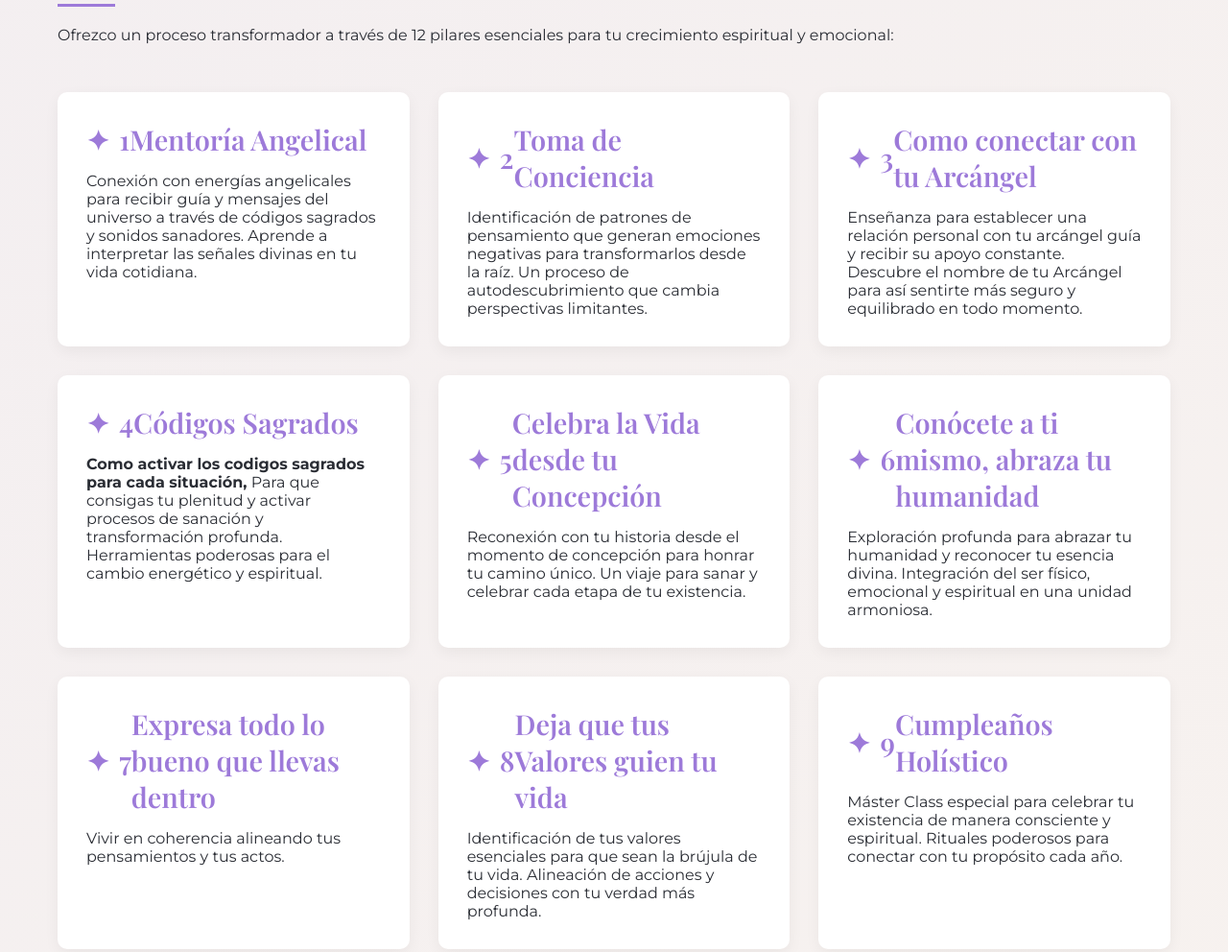
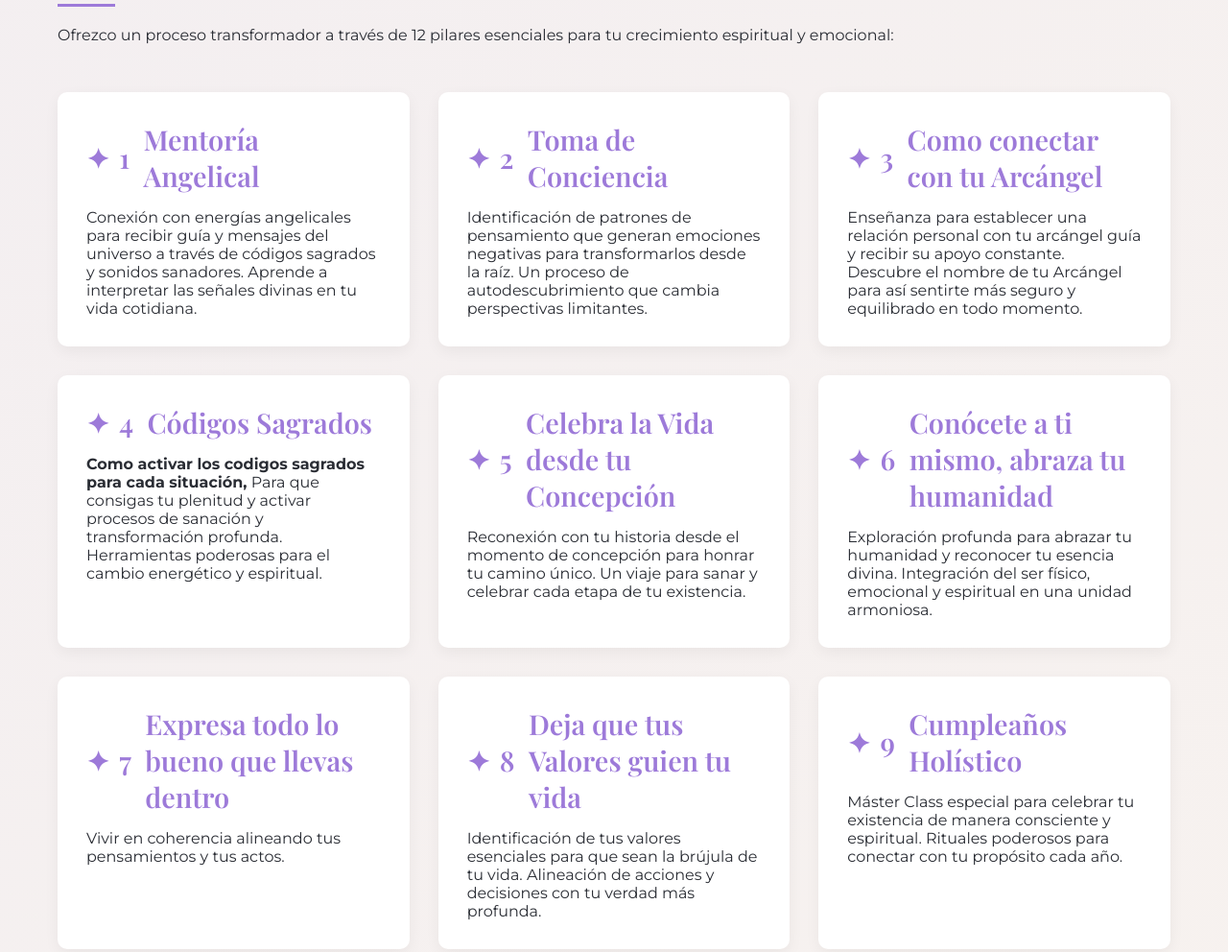
Before and after one commit to uid90/aura, a plain HTML site: page index.html in a window 1280 px wide. Shown: the part 1821-2813 px from the top of the page at 96% size. Drawn offline with nearby package versions, Linux system fonts and the light colour scheme.

Commit message:
Update index.html

```diff
--- a/index.html
+++ b/index.html
@@ -232,6 +232,9 @@
             padding: 30px 0;
             font-size: 0.9rem;
         }
+        .number {
+  margin-right: 0.5em;
+}
 
 
         @keyframes fadeIn {
```
